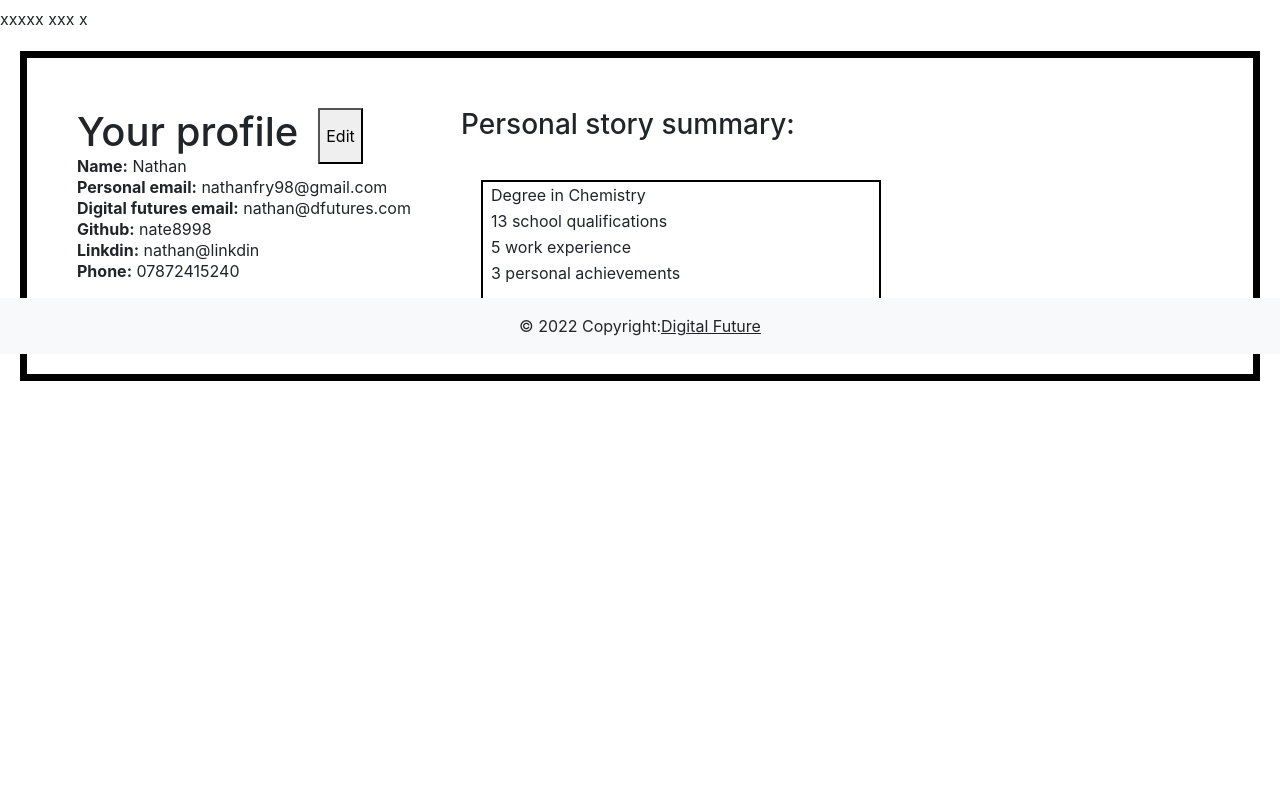
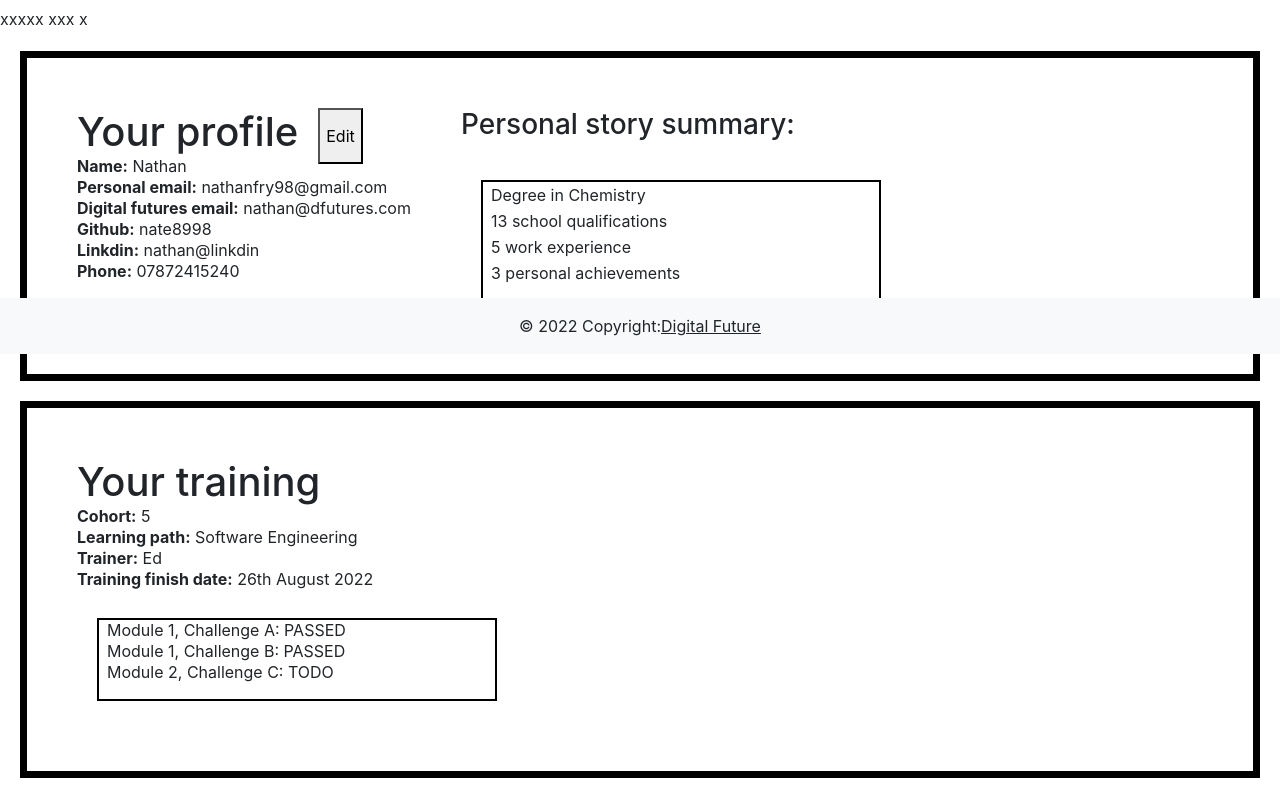
Before and after one commit to TanvirDF/TeamEngineering, a React (Create React App) app in the folder FrontEnd/: page / in a window 1280 px wide. Shown: the part 446-1244 px from the top of the page. Before the commit the page ends 847 px from the top, so only its background shows below. Built offline with nearby package versions, Linux system fonts and the light colour scheme; the HTML template or start-up script is replaced by a standard one.

Commit message:
training

```diff
--- a/FrontEnd/src/App.js
+++ b/FrontEnd/src/App.js
@@ -6,6 +6,7 @@ import Header from './Components/Header'
 import profilecss from './CSS/Profile.css'
 import Information from "./component/Information";
 import Profile from "./component/Profile";
+import Training from './component/Training';
 
 function App() {
   return (
@@ -13,6 +14,7 @@ function App() {
       <Header />
       <Information />
       <Profile />
+      <Training />
       <Footer />
     </>
   );
--- /dev/null
+++ b/FrontEnd/src/CSS/Training.css
@@ -0,0 +1,33 @@
+.whole-component {
+    display: flex;
+    flex-direction: row;
+    width: auto;
+    border: 7px solid rgb(0, 0, 0);
+    padding: 50px;
+    margin: 20px;
+    gap: 50px;
+}
+
+.Basic-info {
+    display: flex;
+    flex-direction: column;
+    line-height: 5px;
+}
+
+.info-box {
+    min-width: 400px;
+    border: 2px solid rgb(0, 0, 0);
+    padding: 8px;
+    margin: 20px;
+    text-align: left;
+}
+
+.title {
+    display: flex;
+    flex-direction: row;
+    gap: 20px;
+}
+
+.quali {
+    line-height: 10px;
+}
--- a/FrontEnd/src/component/Training.jsx
+++ b/FrontEnd/src/component/Training.jsx
@@ -0,0 +1,21 @@
+import React from "react";
+import TrainingStory from "./TrainingStory";
+
+const Training = () => {
+    return (
+        <div className="whole-component">
+            <div className="Basic-info">
+                <div className="title">
+                    <h1>Your training</h1>
+                </div>
+                <p><strong>Cohort:</strong> 5</p>
+                <p><strong>Learning path:</strong> Software Engineering</p>
+                <p><strong>Trainer:</strong> Ed</p>
+                <p><strong>Training finish date:</strong> 26th August 2022</p>
+                <TrainingStory />
+            </div>
+        </div>
+    )
+}
+
+export default Training;
--- /dev/null
+++ b/FrontEnd/src/component/TrainingStory.jsx
@@ -0,0 +1,12 @@
+const TrainingStory = () => {
+    return (
+        <div className="TStory">
+            <div className="info-box">
+                <p>Module 1, Challenge A: PASSED</p>
+                <p>Module 1, Challenge B: PASSED</p>
+                <p>Module 2, Challenge C: TODO</p>
+            </div>
+        </div>
+    )
+}
+export default TrainingStory;
```
